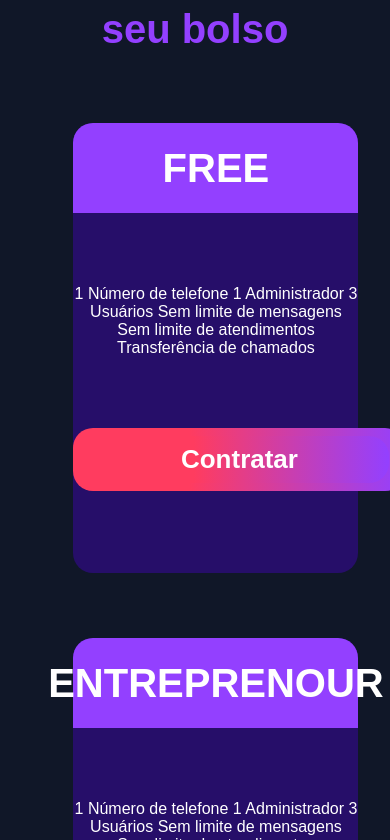
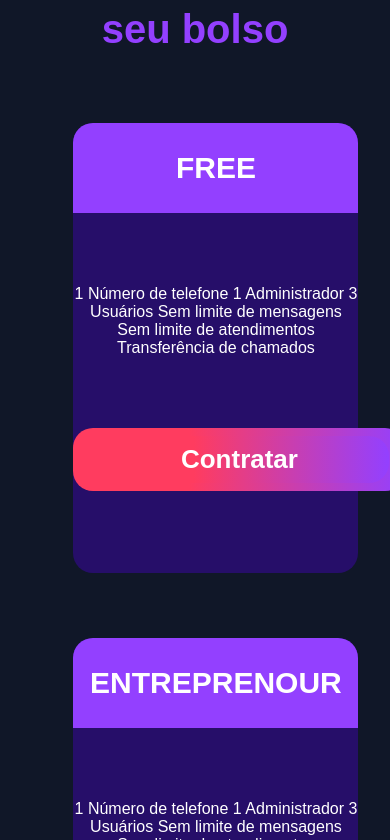
Before and after one commit to Joao-Darwin/landing-page-chatbot, a React (Vite) app: page / in a window 390 px wide. Shown: the part 2604-3444 px from the top of the page. Built offline with nearby package versions, Linux system fonts and the light colour scheme.

Commit message:
fix: Organizar responsividade do card do plano

```diff
--- a/src/components/Plano/Plano.css
+++ b/src/components/Plano/Plano.css
@@ -22,3 +22,9 @@
     justify-content: center;
     align-items: center;
 }
+
+@media (max-width: 768px) {
+    .tituloPlano {
+        font-size: 30px;
+    }
+}
```
